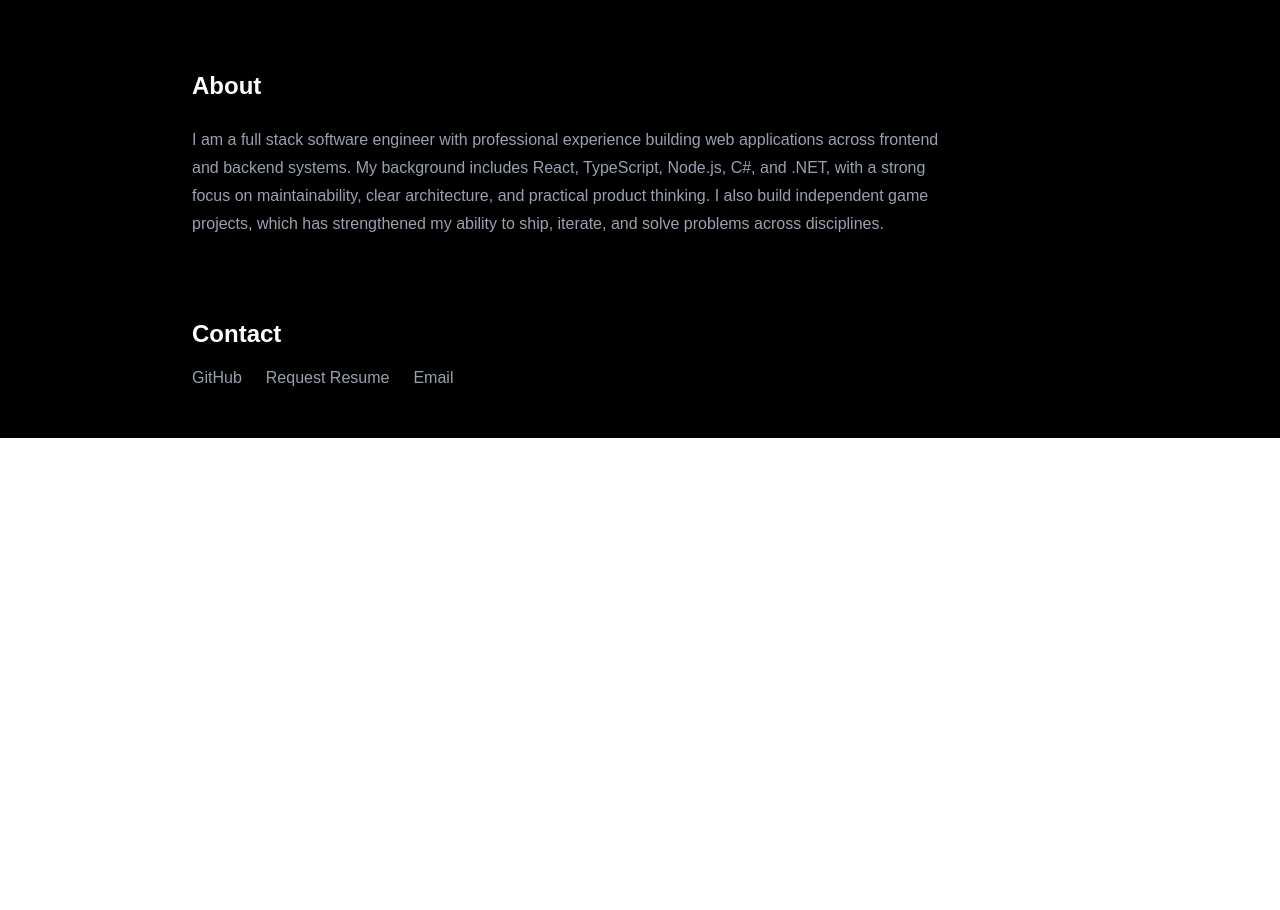
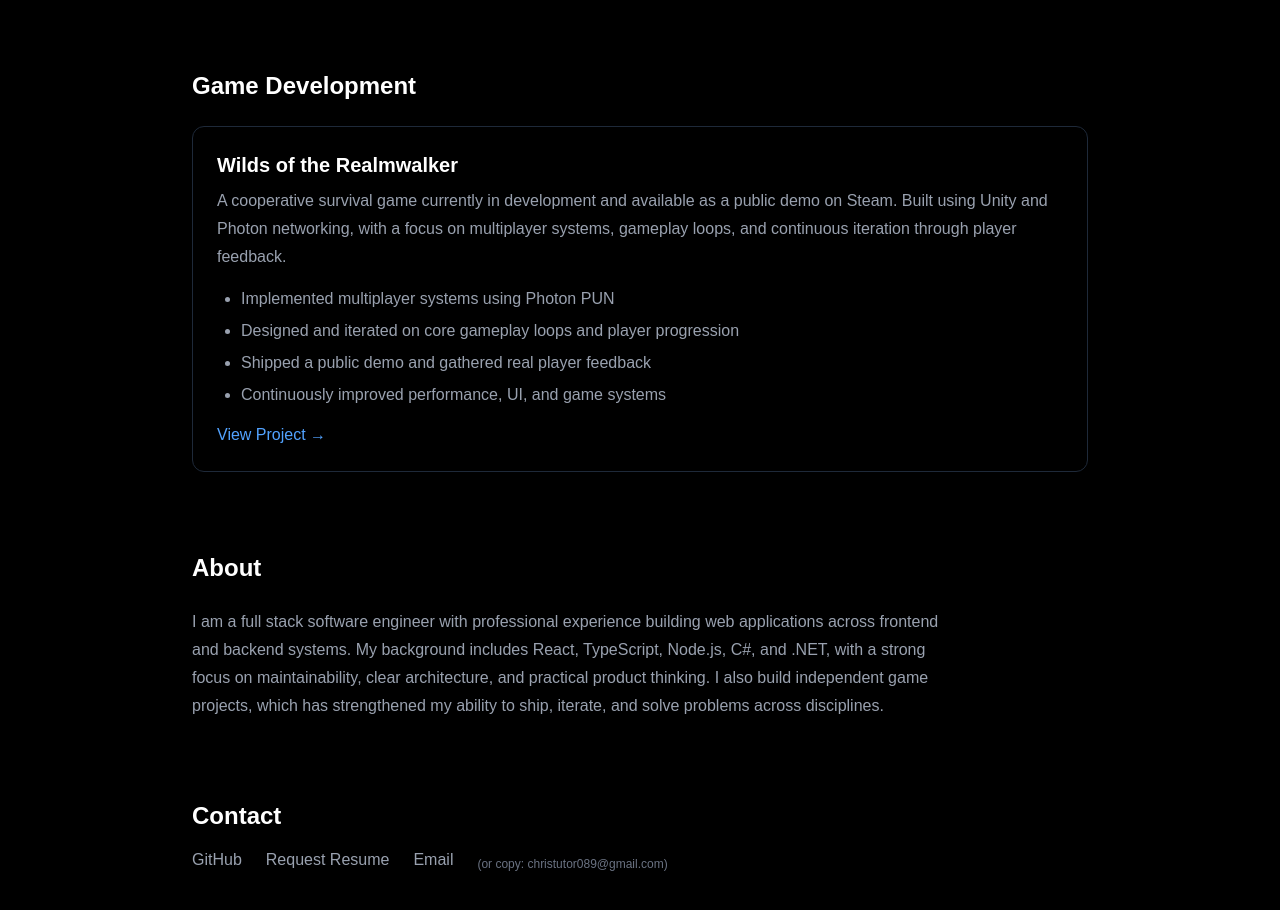
Before and after one commit to Pherpher089/portfolio-site-2026, a Next.js app: page / in a window 1280 px wide. Shown: the part 540-1450 px from the top of the page. Before the commit the page ends 978 px from the top, so only its background shows below. Built offline with nearby package versions, Linux system fonts and the light colour scheme.

Commit message:
Adding game project section

```diff
--- a/app/page.tsx
+++ b/app/page.tsx
@@ -38,6 +38,39 @@
                 View Case Study →
               </a>
             </div>
+          </div>
+        </section>
+        <section className="mb-20">
+          <h2 className="text-2xl font-semibold mb-6">Game Development</h2>
+
+          <div className="border border-gray-800 p-6 rounded-xl">
+            <h3 className="text-xl font-semibold mb-2">
+              Wilds of the Realmwalker
+            </h3>
+
+            <p className="text-gray-400 mb-4 leading-7">
+              A cooperative survival game currently in development and available
+              as a public demo on Steam. Built using Unity and Photon
+              networking, with a focus on multiplayer systems, gameplay loops,
+              and continuous iteration through player feedback.
+            </p>
+
+            <ul className="list-disc pl-6 text-gray-400 space-y-2 mb-4">
+              <li>Implemented multiplayer systems using Photon PUN</li>
+              <li>
+                Designed and iterated on core gameplay loops and player
+                progression
+              </li>
+              <li>Shipped a public demo and gathered real player feedback</li>
+              <li>Continuously improved performance, UI, and game systems</li>
+            </ul>
+
+            <a
+              href="https://store.steampowered.com/app/3800480/Wilds_of_the_Realmwalker/"
+              className="text-blue-400 hover:underline"
+            >
+              View Project →
+            </a>
           </div>
         </section>
 
@@ -82,6 +115,9 @@
             >
               Email
             </a>
+            <p className="text-xs text-gray-500 mt-2">
+              (or copy: christutor089@gmail.com)
+            </p>
           </div>
         </section>
       </div>
```
